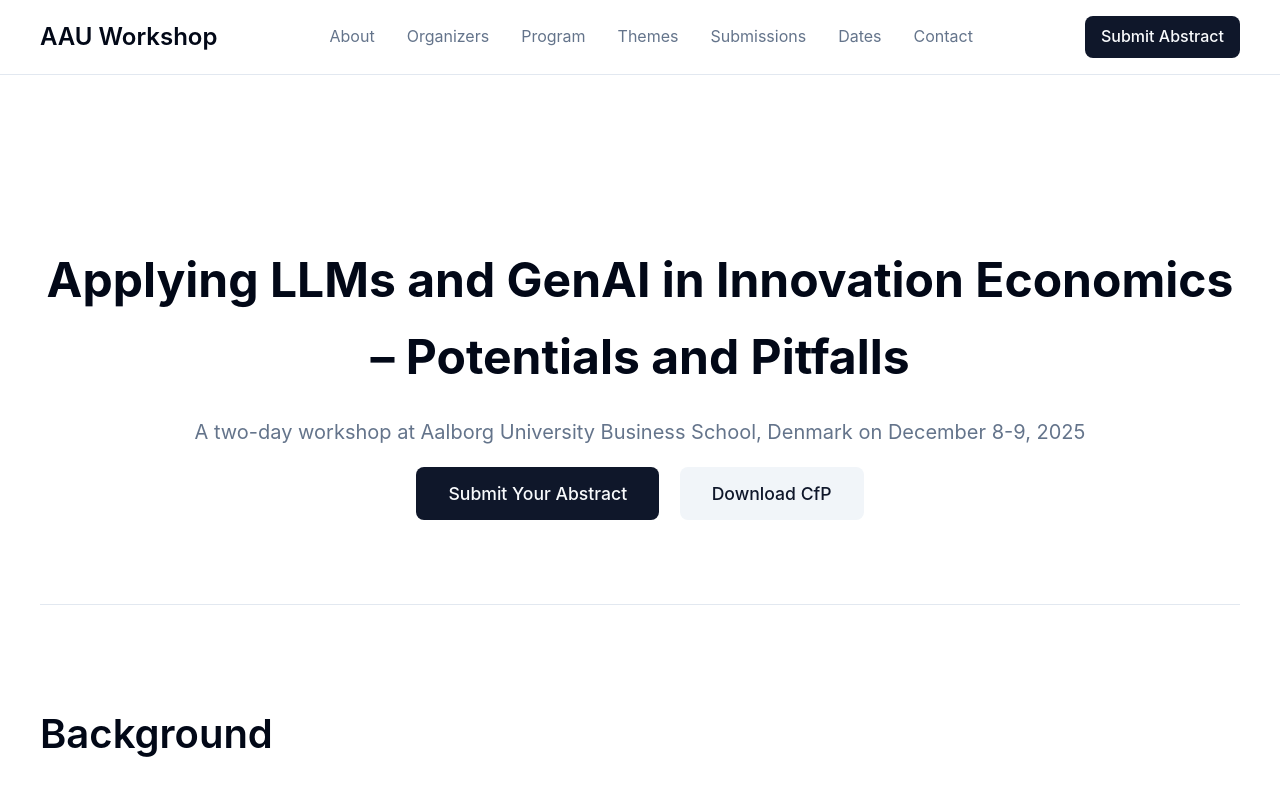
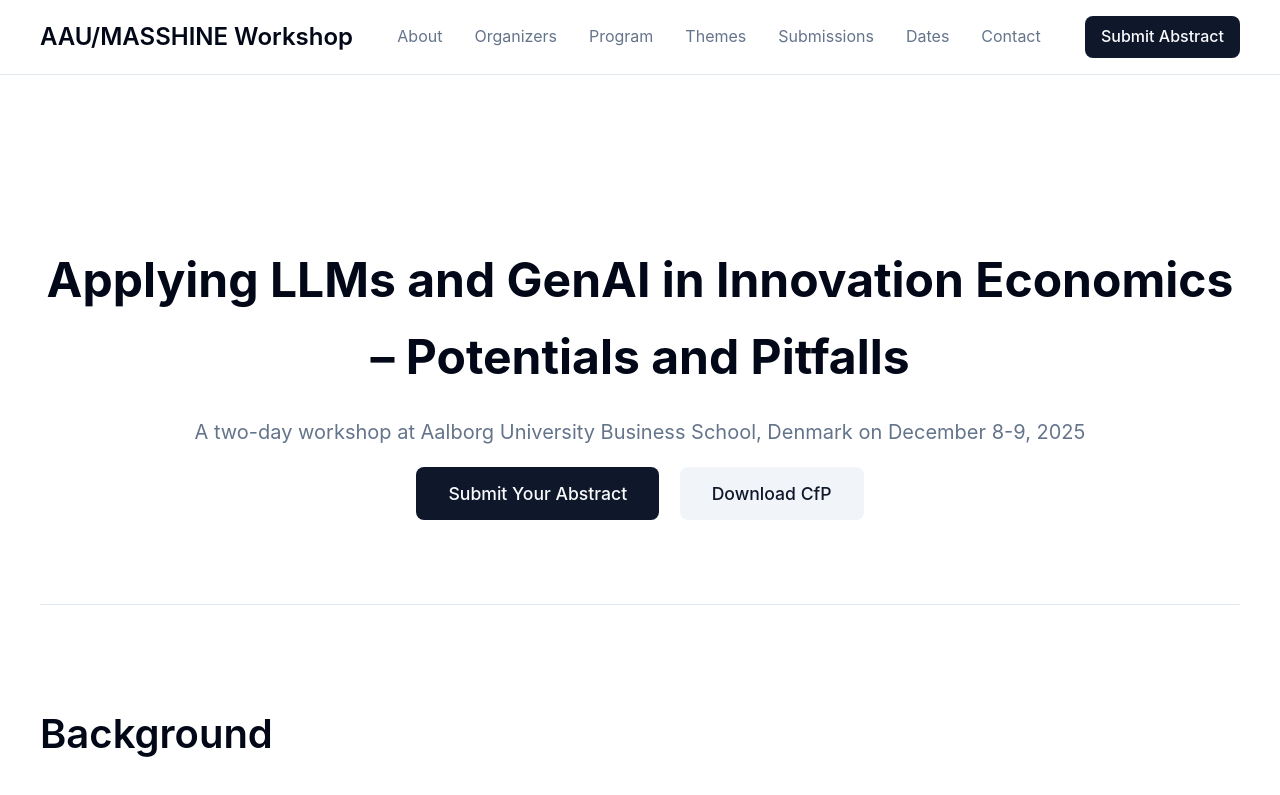
Before and after one commit to RJuro/cfp-landing-page, a plain HTML site: page index.html in a window 1280 px wide. Shown: the top 795 px of the page. Drawn offline with Linux system fonts and the light colour scheme.

Commit message:
index changes

```diff
--- a/index.html
+++ b/index.html
@@ -10,7 +10,7 @@
     <header>
         <nav>
             <div class="logo">
-                <a href="#">AAU Workshop</a>
+                <a href="#">AAU/MASSHINE Workshop</a>
             </div>
             <ul class="nav-links">
                 <li><a href="#about">About</a></li>
```
